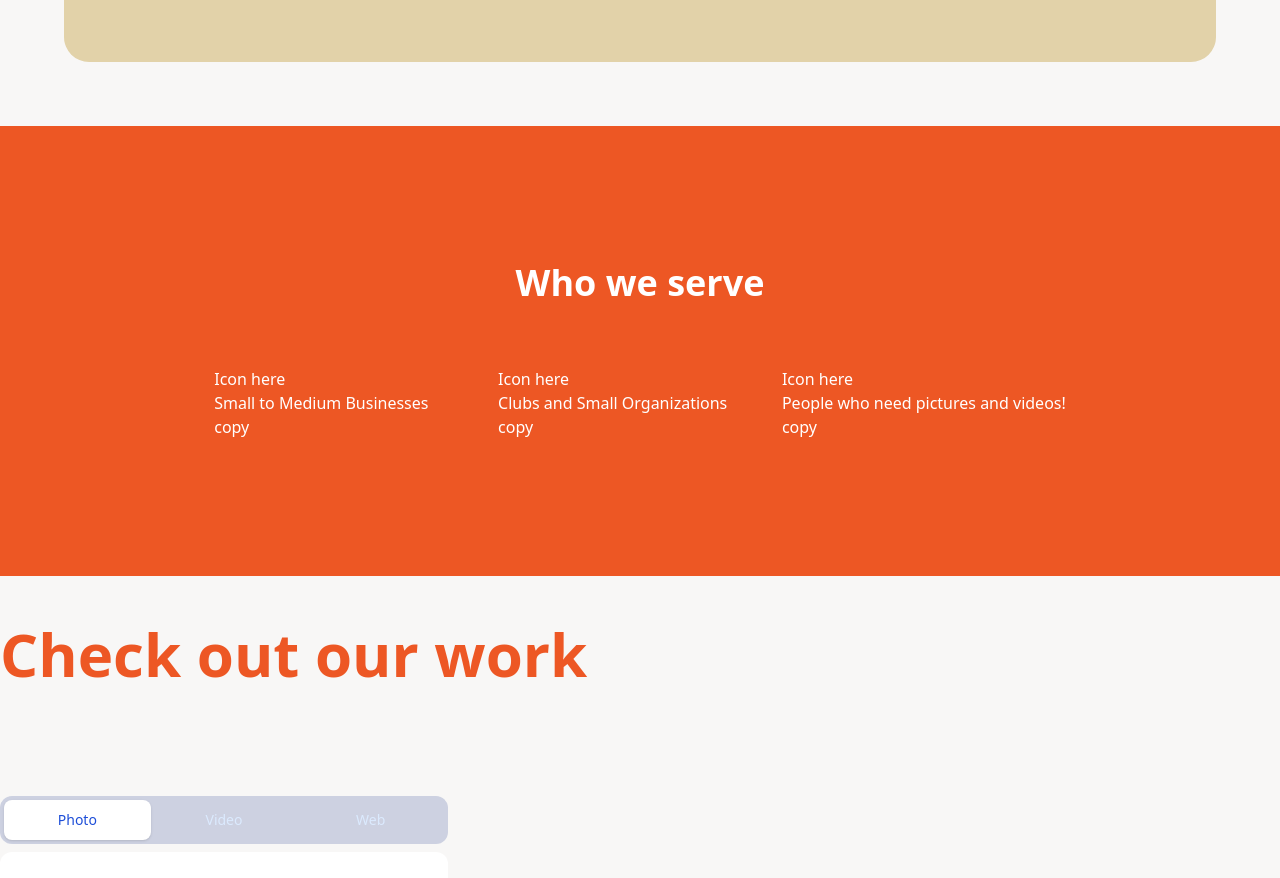
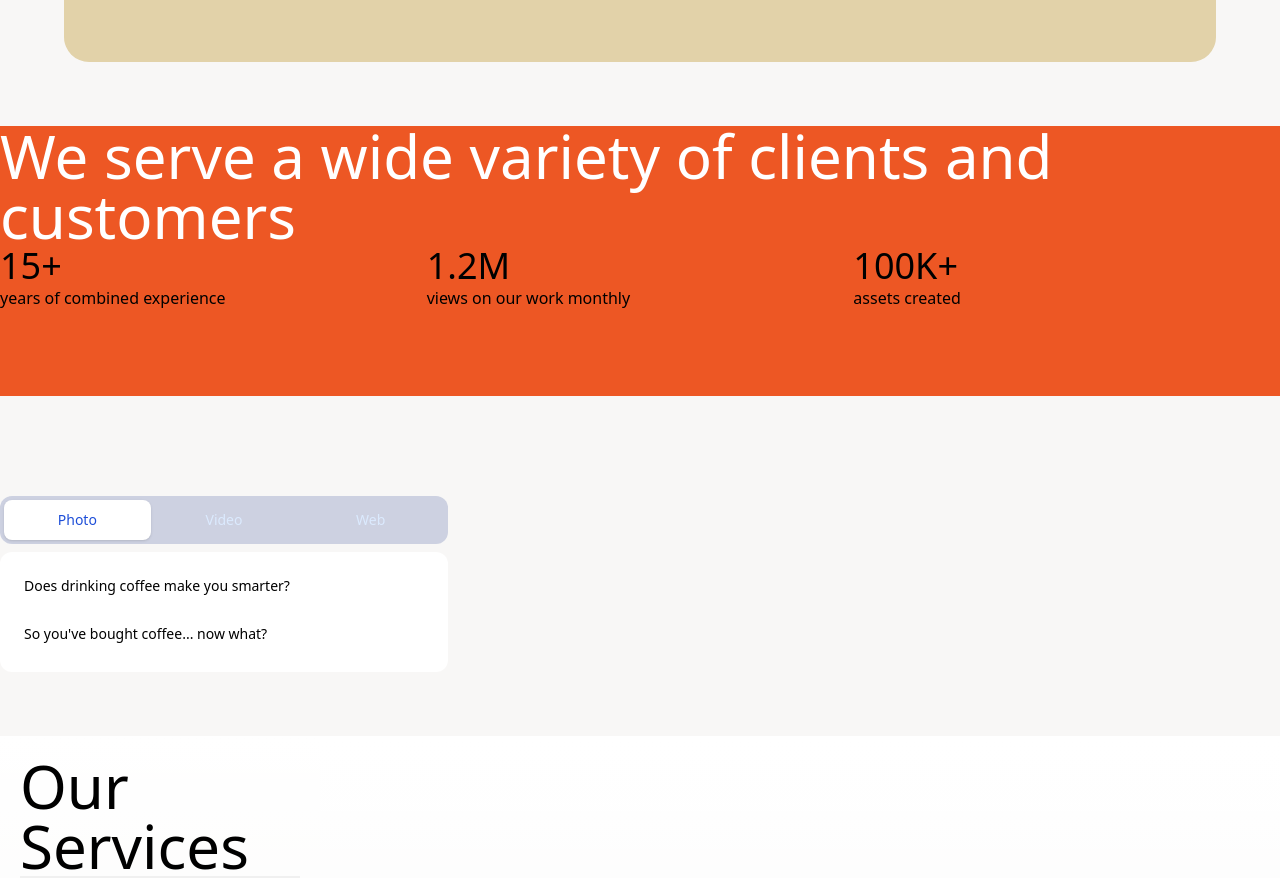
Before and after one commit to lee14k/orangecatmedia, a Next.js app: page / in a window 1280 px wide. Shown: the part 720-1598 px from the top of the page. Built offline with nearby package versions, Linux system fonts and the light colour scheme.

Commit message:
fixing triple row box

```diff
--- a/src/components/BigHeadline.jsx
+++ b/src/components/BigHeadline.jsx
@@ -4,8 +4,9 @@ const BigHeadline = ({ children }) => (
     <div className="flex justify-end">
     <h1 className="big-headline text-8xl">{children}</h1>
     </div>
-    <div className="my-24 mx-24">
+    <div className="my-24 ml-48 ">
    < TripleRowBox useTripleRowWrapper={false}
+
      headOne="15+"
      headTwo="1.2M"
      headThree="100K+"
--- a/src/components/CustomerBox.jsx
+++ b/src/components/CustomerBox.jsx
@@ -1,25 +1,17 @@
+import TripleRowBox from "./TripleRowBox"
 const CustomerBox =()=>{
     return (
-    <div className="customers-wrapper flex flex-col justify-center items-center">
-<h3 className="text-4xl font-bold mb-16">Who we serve</h3>
-<div className="grid grid-cols-3">
-    <div>
-        <span>Icon here</span>
-        <h4>Small to Medium Businesses</h4>
-        <p>copy</p>
-    </div>
-    <div>
-    <span>Icon here</span>
-        <h4>Clubs and Small Organizations</h4>
-        <p>copy</p>
-    </div>
-    <div>
-    <span>Icon here</span>
-        <h4>People who need pictures and videos!</h4>
-        <p>copy</p>
-    </div>
-</div>
-    </div>
+    <div className="triplerowwrapper">
+        <h1 className="text-white text-6xl">We serve a wide variety of clients and customers</h1>
+  < TripleRowBox useTripleRowWrapper={true}
+
+headOne="15+"
+headTwo="1.2M"
+headThree="100K+"
+spanOne="years of combined experience"
+spanTwo="views on our work monthly"
+spanThree="assets created"/>
+ </div>
     )
 }
 
--- a/src/components/HeaderBox.jsx
+++ /dev/null
@@ -1,13 +0,0 @@
-const HeaderBox = () => {
-    return (
-        <div className="header-box">
-        <h1>Header Box</h1>
-        <div className="grid grid-cols-2">
-            <div></div>
-            <div></div>
-        </div>
-        </div>
-    );
-    }
-
-    export default HeaderBox;
```
